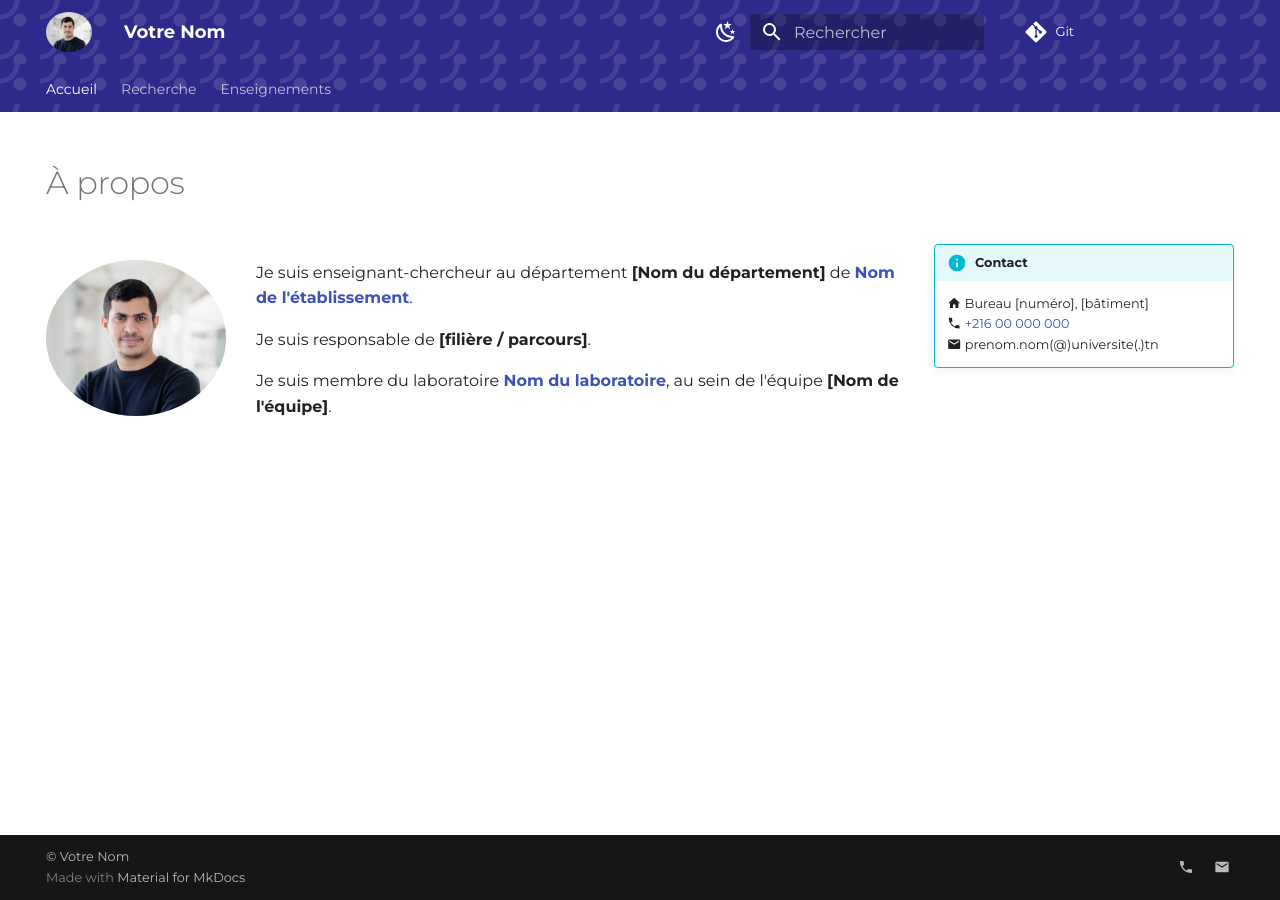
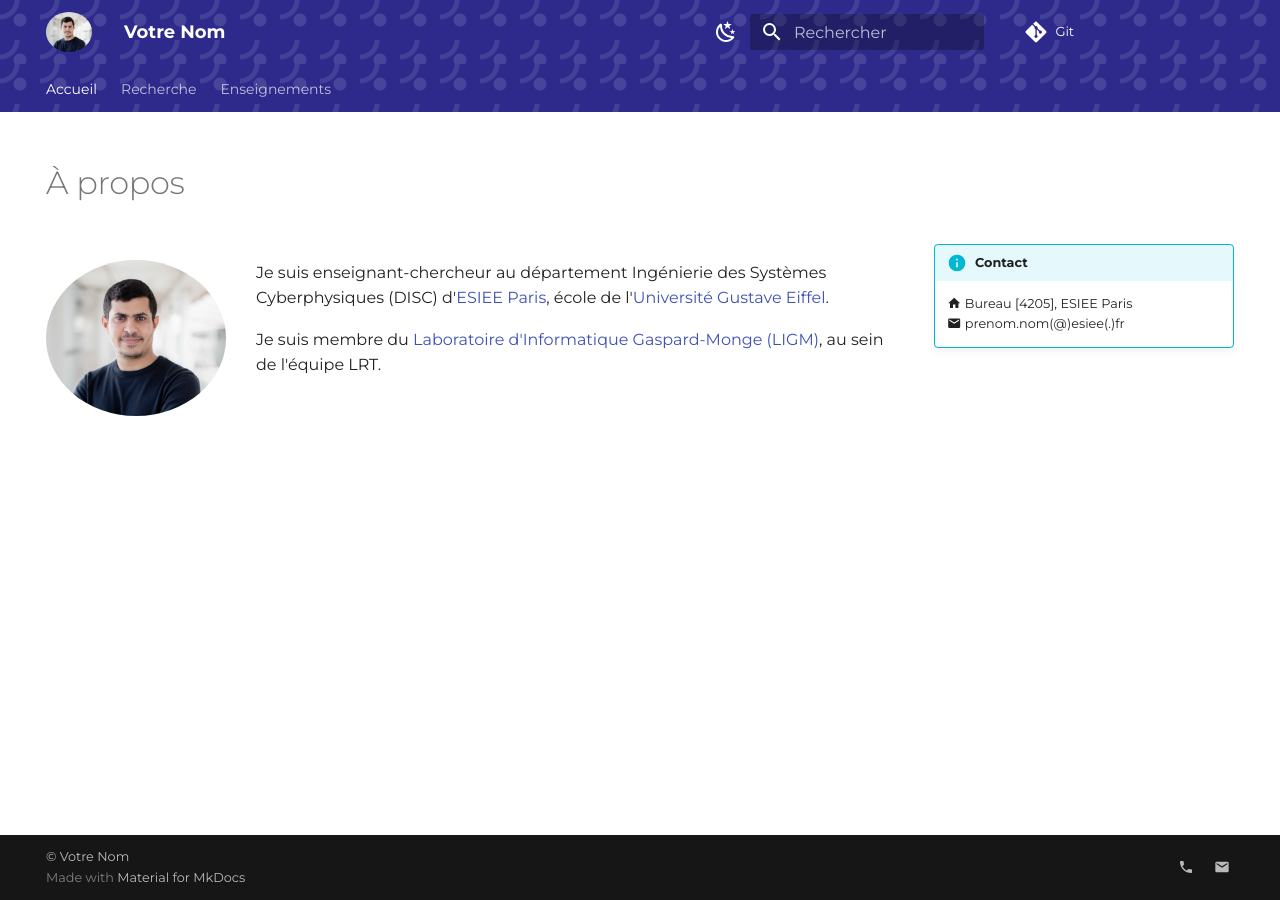
Before and after one commit to DRIDIMourad/.github.io, an MkDocs documentation site: the page built from docs/index.md, in a window 1280 px wide. Built offline with MkDocs 1.6.1 and Material for MkDocs 9.7.7, drawn with Linux system fonts in a browser that asks for light colours; comment, search, counter and statistics services are not loaded.

Commit message:
Revise personal introduction and contact information
Updated personal information and contact details in the index.

```diff
--- a/docs/index.md
+++ b/docs/index.md
@@ -8,21 +8,19 @@ hide:
 
 <div class="grid-about" markdown>
 
-![Photo](assets/photo.PNG){ .photo }
+![Photo de Mourad DRIDI](assets/photo.PNG){ .photo }
 
 <div markdown>
-Je suis enseignant-chercheur au département **[Nom du département]** de
-**[Nom de l'établissement](https://www.exemple.tn)**.
+Je suis enseignant-chercheur au département Ingénierie des Systèmes
+Cyberphysiques (DISC) d'[ESIEE Paris](https://www.esiee.fr), école de
+l'[Université Gustave Eiffel](https://www.univ-gustave-eiffel.fr).
 
-Je suis responsable de **[filière / parcours]**.
-
-Je suis membre du laboratoire **[Nom du laboratoire](https://www.exemple.tn)**,
-au sein de l'équipe **[Nom de l'équipe]**.
+Je suis membre du [Laboratoire d'Informatique Gaspard-Monge (LIGM)](https://ligm.univ-eiffel.fr),
+au sein de l'équipe LRT.
 </div>
 
 !!! info "Contact"
-    :material-home: Bureau [numéro], [bâtiment]
-    :material-phone: [+216 00 000 000](tel:+21600000000)
-    :material-email: prenom.nom(@)universite(.)tn
+    :material-home: Bureau [4205], ESIEE Paris
+    :material-email: prenom.nom(@)esiee(.)fr
 
 </div>
```
